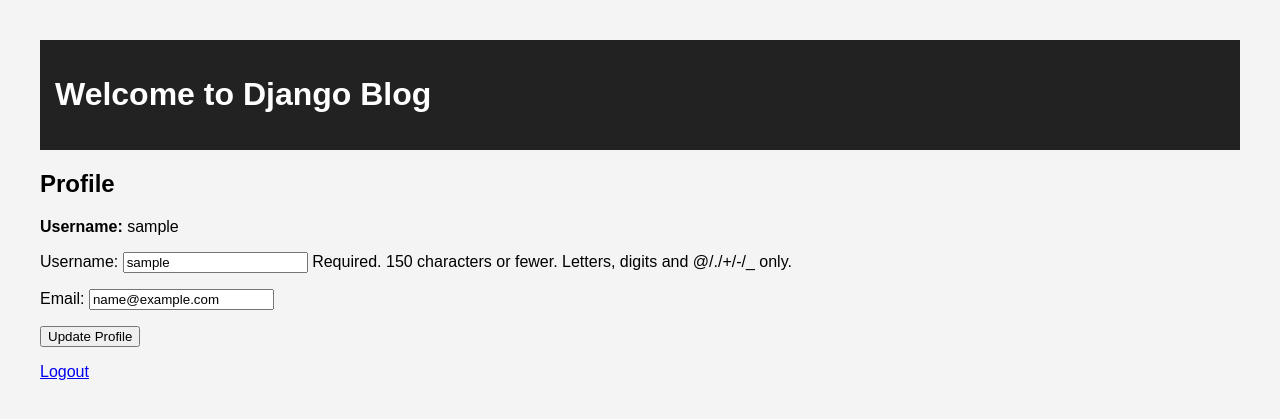
After one commit to Brian-Samson01/Alx_DjangoLearnLab, a Django app: page /profile/ in a window 1280 px wide. The commit adds this page. Shown: the top 419 px of the page. Run offline with Django 5.2, Linux system fonts and the light colour scheme; the visitor is signed in with stand-in values (Sample User, id 1).

Commit message:
Implementing the Blog's User Authentication System

```diff
--- /dev/null
+++ b/django_blog/blog/forms.py
@@ -0,0 +1,19 @@
+from django import forms
+from django.contrib.auth.models import User
+from django.contrib.auth.forms import UserCreationForm
+
+
+class RegisterForm(UserCreationForm):
+    email = forms.EmailField(required=True)
+
+    class Meta:
+        model = User
+        fields = ['username', 'email', 'password1', 'password2']
+
+
+class UpdateUserForm(forms.ModelForm):
+    email = forms.EmailField()
+
+    class Meta:
+        model = User
+        fields = ['username', 'email']
--- a/django_blog/blog/templates/blog/base.html
+++ b/django_blog/blog/templates/blog/base.html
@@ -13,6 +13,11 @@
     </header>
 
     <main>
+    {% if messages %}
+    {% for message in messages %}
+        <p style="color: green;">{{ message }}</p>
+    {% endfor %}
+    {% endif %}
         {% block content %}
         {% endblock %}
     </main>
--- /dev/null
+++ b/django_blog/blog/templates/blog/profile.html
@@ -0,0 +1,16 @@
+{% extends "blog/base.html" %}
+{% block content %}
+
+<h2>Profile</h2>
+
+<p><strong>Username:</strong> {{ user.username }}</p>
+
+<form method="POST">
+    {% csrf_token %}
+    {{ form.as_p }}
+    <button type="submit">Update Profile</button>
+</form>
+
+<p><a href="{% url 'logout' %}">Logout</a></p>
+
+{% endblock %}
--- /dev/null
+++ b/django_blog/blog/urls.py
@@ -0,0 +1,11 @@
+from django.urls import path
+from django.contrib.auth import views as auth_views
+from . import views
+
+urlpatterns = [
+    path('register/', views.register, name='register'),
+    path('profile/', views.profile, name='profile'),
+
+    path('login/', auth_views.LoginView.as_view(template_name='blog/login.html'), name='login'),
+    path('logout/', auth_views.LogoutView.as_view(template_name='blog/logout.html'), name='logout'),
+]
--- a/django_blog/blog/views.py
+++ b/django_blog/blog/views.py
@@ -1,3 +1,31 @@
-from django.shortcuts import render
+from django.shortcuts import render, redirect
+from django.contrib.auth.decorators import login_required
+from django.contrib import messages
+from .forms import RegisterForm, UpdateUserForm
 
-# Create your views here.
+
+def register(request):
+    if request.method == 'POST':
+        form = RegisterForm(request.POST)
+        if form.is_valid():
+            form.save()
+            messages.success(request, "Account created successfully! You can now log in.")
+            return redirect('login')
+    else:
+        form = RegisterForm()
+
+    return render(request, 'blog/register.html', {'form': form})
+
+
+@login_required
+def profile(request):
+    if request.method == 'POST':
+        form = UpdateUserForm(request.POST, instance=request.user)
+        if form.is_valid():
+            form.save()
+            messages.success(request, "Profile updated successfully!")
+            return redirect('profile')
+    else:
+        form = UpdateUserForm(instance=request.user)
+
+    return render(request, 'blog/profile.html', {'form': form})
--- a/django_blog/django_blog/settings.py
+++ b/django_blog/django_blog/settings.py
@@ -123,3 +123,7 @@ USE_TZ = True
 # https://docs.djangoproject.com/en/6.0/howto/static-files/
 
 STATIC_URL = 'static/'
+
+LOGIN_REDIRECT_URL = 'profile'
+LOGOUT_REDIRECT_URL = 'login'
+LOGIN_URL = 'login'
--- a/django_blog/django_blog/urls.py
+++ b/django_blog/django_blog/urls.py
@@ -1,29 +1,14 @@
-"""
-URL configuration for django_blog project.
-
-The `urlpatterns` list routes URLs to views. For more information please see:
-    https://docs.djangoproject.com/en/6.0/topics/http/urls/
-Examples:
-Function views
-    1. Add an import:  from my_app import views
-    2. Add a URL to urlpatterns:  path('', views.home, name='home')
-Class-based views
-    1. Add an import:  from other_app.views import Home
-    2. Add a URL to urlpatterns:  path('', Home.as_view(), name='home')
-Including another URLconf
-    1. Import the include() function: from django.urls import include, path
-    2. Add a URL to urlpatterns:  path('blog/', include('blog.urls'))
-"""
 from django.contrib import admin
-from django.urls import path
+from django.urls import path, include
 from django.http import HttpResponse
 
 
 def home(request):
-    return HttpResponse("Django Blog is running successfully!")
+    return HttpResponse("Django Blog Authentication System Running!")
 
 
 urlpatterns = [
     path('admin/', admin.site.urls),
     path('', home),
+    path('', include('blog.urls')),
 ]
```
Also changed, not shown: django_blog/blog/templates/blog/login.html (added, +14 -0 lines), django_blog/blog/templates/blog/logout.html (added, +8 -0 lines), django_blog/blog/templates/blog/register.html (added, +14 -0 lines).
